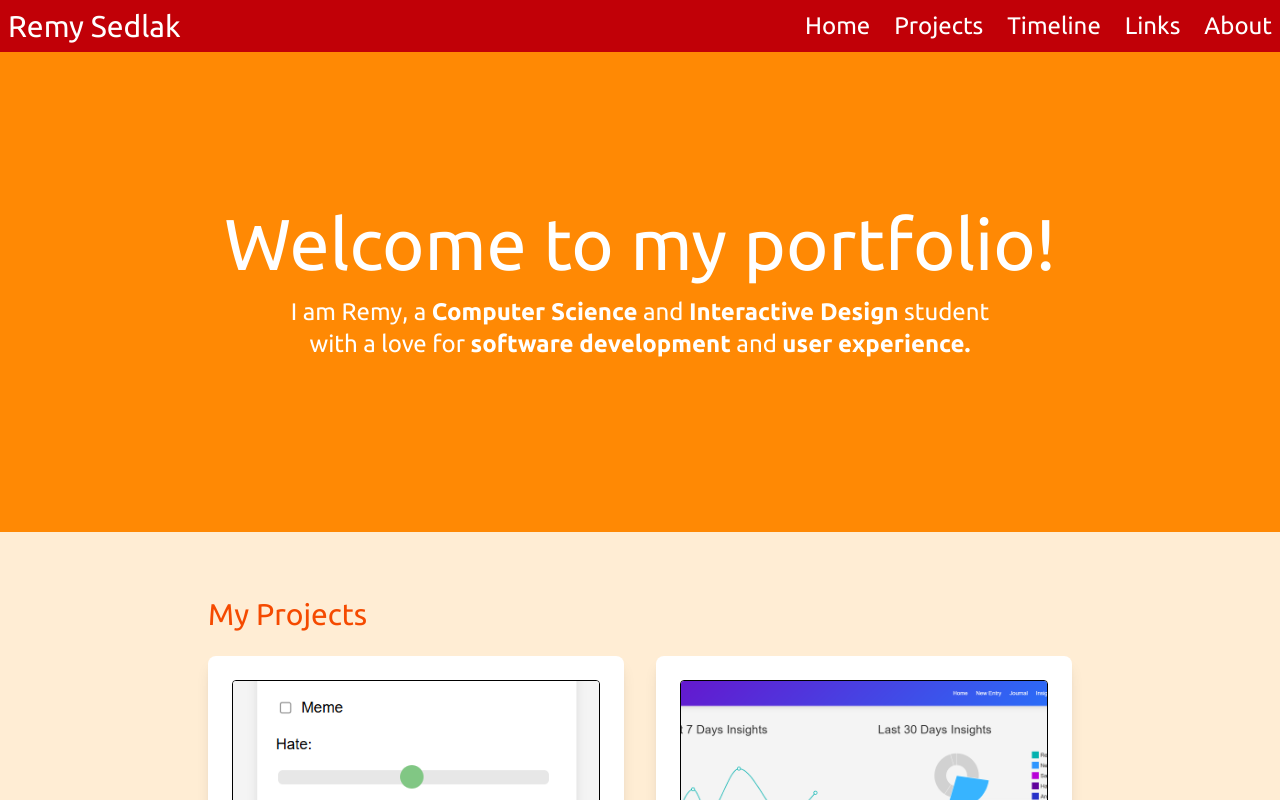
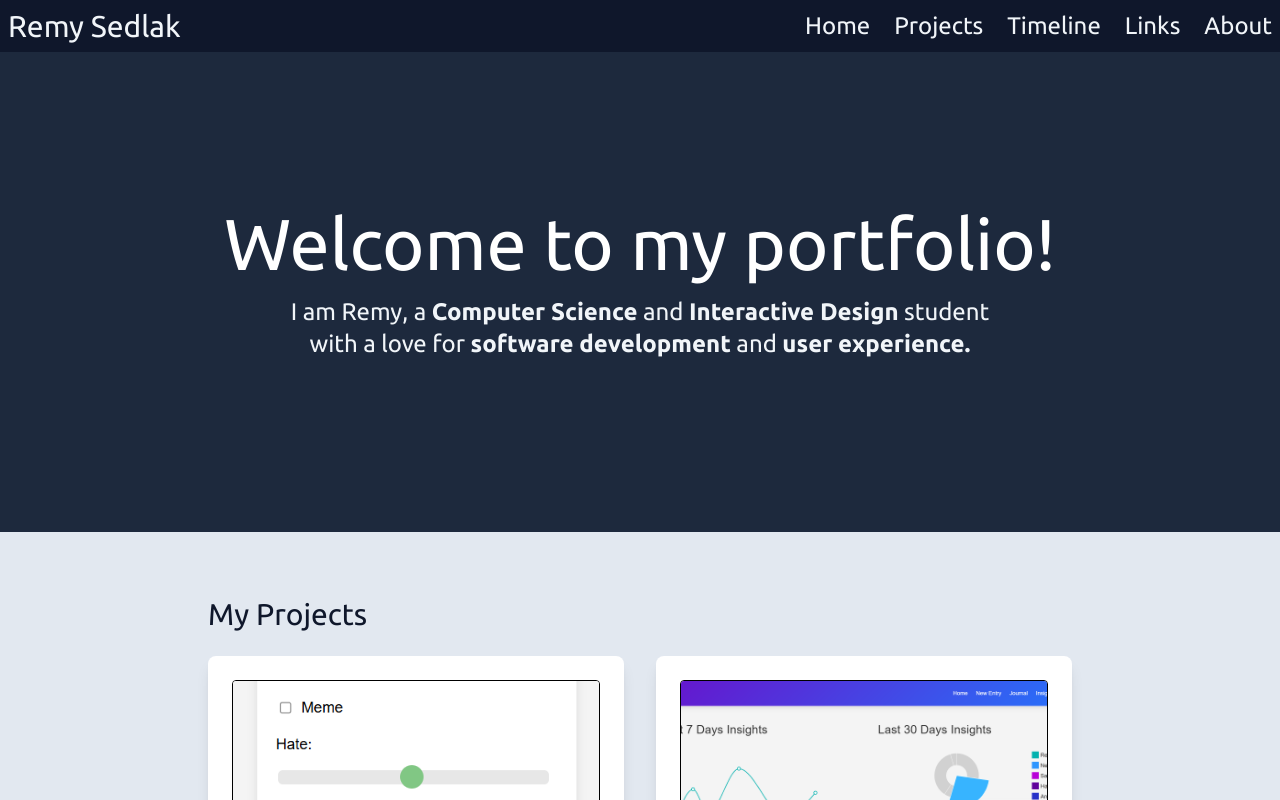
Before and after one commit to remysedlak/portfolio2.0, a React (Vite) app: page /#/ in a window 1280 px wide. Built offline with nearby package versions, Linux system fonts and the light colour scheme.

Commit message:
color pallete change to a cooler slate tone.

```diff
--- a/src/About.tsx
+++ b/src/About.tsx
@@ -2,18 +2,18 @@ import React from "react";
 
 const About: React.FC = () => (
     <div
-        className="md:mx-25 mx-2 flex flex-col md:flex-row justify-center items-center md:mt-16 mt-4"
+        className="md:mx-25 mx-2 flex flex-col md:flex-row justify-center items-center md:mt-8 mt-4"
     >
-        <div style={{ flex: 1, minWidth: 250 }} className=" p-2 md:p-4 bg-yellow-50 rounded-xl shadow-lg border ">
+        <div style={{ flex: 1, minWidth: 250 }} className=" m-2 p-4 md:p-4 bg-white rounded-xl shadow-xl  ">
             <img
             src="/assets/remysedlak_image.jpg"
             alt="image of Remy Sedlak"
             loading="lazy"
-            className="md:rounded-full float-right shadow-lg mr-4  mt-4 w-32 h-32 md:mb-0 md:w-50 md:h-50 border border-orange-900"
+            className="rounded-xl float-right shadow-xl border-1  m-4 w-32 h-32 md:mb-2 md:w-50 md:h-50 "
         />
 
         <div className="">
-        <h1 className="text-3xl mb-4 text-orange-600">About me</h1>
+        <h1 className="text-3xl mb-2 text-slate-800">About me</h1>
             <p className="text-xl md:text-2xl mb-2 ">
                 I'm passionate about building software that empowers creativity and exploration. Whether it's experimenting with workflows or designing intuitive interfaces, I love pushing the boundaries of what's possible with code and machines.
             </p>
--- a/src/App.tsx
+++ b/src/App.tsx
@@ -56,7 +56,7 @@ function App() {
       <ScrollToSection />
       <div className="h-[100dvh] flex flex-col">
         {/* Navbar */}
-        <nav className="overflow-hidden overflow-y-hidden p-2 bg-red-700 text-white flex items-center justify-between sticky top-0 z-50">
+        <nav className="overflow-hidden overflow-y-hidden p-2 bg-slate-900 text-slate-100 flex items-center justify-between sticky top-0 z-50">
           <button
             className="md:hidden p-2"
             onClick={() => setShowNav((prev) => !prev)}
@@ -69,7 +69,7 @@ function App() {
             />
           </button>
           {showNav && (
-            <div className="fixed inset-0 bg-orange-800 bg-opacity-60 z-50 flex flex-col">
+            <div className="fixed inset-0 bg-slate-800 bg-opacity-60 z-50 flex flex-col">
               <button
                 className="self-end m-4 p-2"
                 onClick={() => setShowNav(false)}
@@ -80,6 +80,7 @@ function App() {
               <ul className="flex flex-col items-center justify-center flex-1 space-y-8 text-white text-3xl font-eb-garamond">
                 <li>
                   <Link
+                  className="hover:unerline"
                     to="/"
                     state={{ scrollTo: "home" }}
                     onClick={() => setShowNav(false)}
@@ -170,7 +171,7 @@ function App() {
 
           </ul>
         </nav>
-        <div className="flex-1 overflow-y-auto bg-orange-100" >
+        <div className="flex-1 overflow-y-auto 	bg-slate-200" >
           <Routes>
             <Route
               path="/"
@@ -178,11 +179,11 @@ function App() {
                 <>
                   {/* Hero Section */}
 
-                  <section id="home" className="p-2 px-4 flex flex-col items-center justify-center h-[60vh] bg-orange-400">
-                    <h1 data-aos="zoom-in-down" data-aos-duration="800" className="text-5xl transition-opacity duration-300 ease-in-out md:text-7xl font-eb-garamond text-white mb-4">
+                  <section id="home" className="p-2 px-4 flex flex-col items-center justify-center h-[60vh] bg-slate-800">
+                    <h1 data-aos="zoom-in-down" data-aos-duration="600" className="text-5xl transition-opacity duration-300 ease-in-out md:text-7xl font-eb-garamond text-white mb-4">
                       Welcome to my portfolio!
                     </h1>
-                    <h3 data-aos="zoom-in-down"  data-aos-duration="800" className="text-2xl font-eb-garamond text-white mb-4 text-left md:text-center">
+                    <h3 data-aos="zoom-in-down"  data-aos-duration="600" className="text-2xl font-eb-garamond text-slate-100  mb-4 text-left md:text-center">
                       I am Remy, a <b>Computer Science</b> and{" "}
                       <b>Interactive Design</b> student
                       <br /> with a love for <b>
@@ -196,7 +197,7 @@ function App() {
                     id="projects"
                     className="py-16 px-4 max-w-4xl mx-auto "
                   >
-                    <h2 className="text-3xl font-eb-garamond mb-6 text-orange-600">
+                    <h2 className="text-3xl font-eb-garamond mb-6 text-slate-900">
                       My Projects
                     </h2>
                     <div className="grid gap-8 md:grid-cols-2">
@@ -252,7 +253,7 @@ function App() {
                     id="timeline"
                     className="py-16 px-8 max-w-4xl mx-auto"
                   >
-                    <h2 className="text-3xl font-eb-garamond mb-6 text-orange-600">
+                    <h2 className="text-3xl font-eb-garamond mb-6 text-slate-900">
                       Timeline
                     </h2>
                     {/* Vertical timeline line */}
@@ -263,7 +264,7 @@ function App() {
                         {timeline.map((entry, idx) => (
                           <li key={idx} className="relative flex items-start ">
                             {/* Dot */}
-                            <span className="absolute -left-1.75 mt-2 w-4 h-4 bg-orange-100 rounded-full border-2 border-black shadow"></span>
+                            <span className="absolute -left-1.75 mt-2 w-4 h-4 bg-slate-100 rounded-full border-2 border-black shadow"></span>
                             <div className="ml-6 bg-white rounded-lg p-4 shadow-lg">
                               <div className="flex items-baseline gap-4 border-b ">
                                 <span className="text-lg font-semibold text-gray-600">
@@ -294,10 +295,10 @@ function App() {
                     <div className="md:ml-32 ml-8">
                       <div className="flex flex-col md:flex-row md:items-center md:justify-between">
                         <div>
-                          <h2 className="text-3xl font-eb-garamond mb-6 text-orange-800">
+                          <h2 className="text-3xl font-eb-garamond mb-6 text-zinc-900">
                             Links
                           </h2>
-                          <ul className="space-y-2 text-lg text-orange-800">
+                          <ul className="space-y-2 text-lg text-zinc-900">
                             <li>
                               <a
                                 href="https://github.com/remysedlak"
@@ -321,7 +322,7 @@ function App() {
                                 href="https://linkedin.com/in/remysedlak"
                                 target="_blank"
                                 rel="noopener noreferrer"
-                                className="text-orange-800 hover:underline flex items-center gap-2"
+                                className="text-zinc-900 hover:underline flex items-center gap-2"
                               >
                                 <svg
                                   className="w-5 h-5"
@@ -374,7 +375,7 @@ function App() {
                     </div>
 
                      <footer className=" text-center mt-4 opacity-50">
-  <p className="hidden md:flex md:justify-center text-sm text-orange-900 font-eb-garamond items-center">
+  <p className="hidden md:flex md:justify-center text-sm text-zinc-900 font-eb-garamond items-center">
     &copy; {new Date().getFullYear()} Remy Sedlak. All rights reserved. Built with TypeScript — and a lot of caffeine ☕.
   </p>
 </footer>
```
